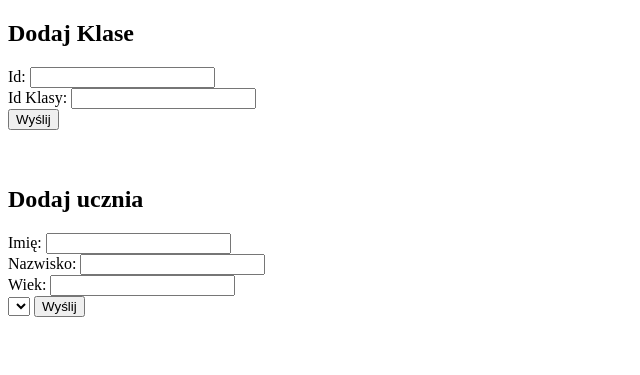
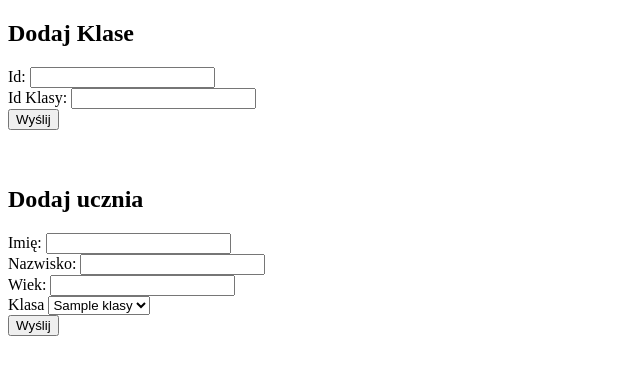
Before and after one commit to zupaPaca/mangozadanie, a Django app: page /insert in a window 1280 px wide. Shown: the top 375 px of the page, without its empty margins (0-640 px from the left). Run offline with Django 5.2, Linux system fonts and the light colour scheme; tables that the repository leaves empty hold one stand-in row (values such as "Sample post"); a database or web service that is not in the repository returns one stand-in record (values such as "Sample title"); lists and menus that the app fills with data are empty.

Commit message:
Teto territory

```diff
--- a/bazydanych/main/views.py
+++ b/bazydanych/main/views.py
@@ -63,18 +63,20 @@ def insert(request):
     l = [klas for klas in Klasy.find({}, {"klasy": 1, "_id": 0})]
     data = []
     for dat in l:
-        data.append(dat.values())
+        data.append(dat.get("klasy"))
 
     HTML_data = {"data": data}
+    print("Dane")
+    print(HTML_data)
 
     if request.method == "POST":
         if request.POST['form_id'] == 'klasa':
-            id_klasy = int(request.POST.get('id_klasy'))
+            id_klasy = request.POST.get('id_klasy')
             id_ = int(request.POST.get('id_'))
 
             insert_data = {
-                "id_klasy": id_klasy,
-                "id_": id_,
+                "klasy": id_klasy,
+                "_id": id_,
             }
 
             x = Klasy.insert_one(insert_data)
--- a/bazydanych/static/templates/insert.html
+++ b/bazydanych/static/templates/insert.html
@@ -33,11 +33,12 @@
         <label for="wiek">Wiek: </label>
         <input type="number" id="wiek" name="wiek"><br>
 
-        <select name="klasa">
-        {% for x in HTML_data %}
+        <label for="klasa">Klasa</label>
+        <select name="klasa" id="klasa">
+        {% for x in data %}
             <option value="{{ x }}">{{ x }}</option>
         {% endfor %}
-        </select>
+        </select><br>
 
         <button type="submit">Wyślij</button>
     </form>
```
